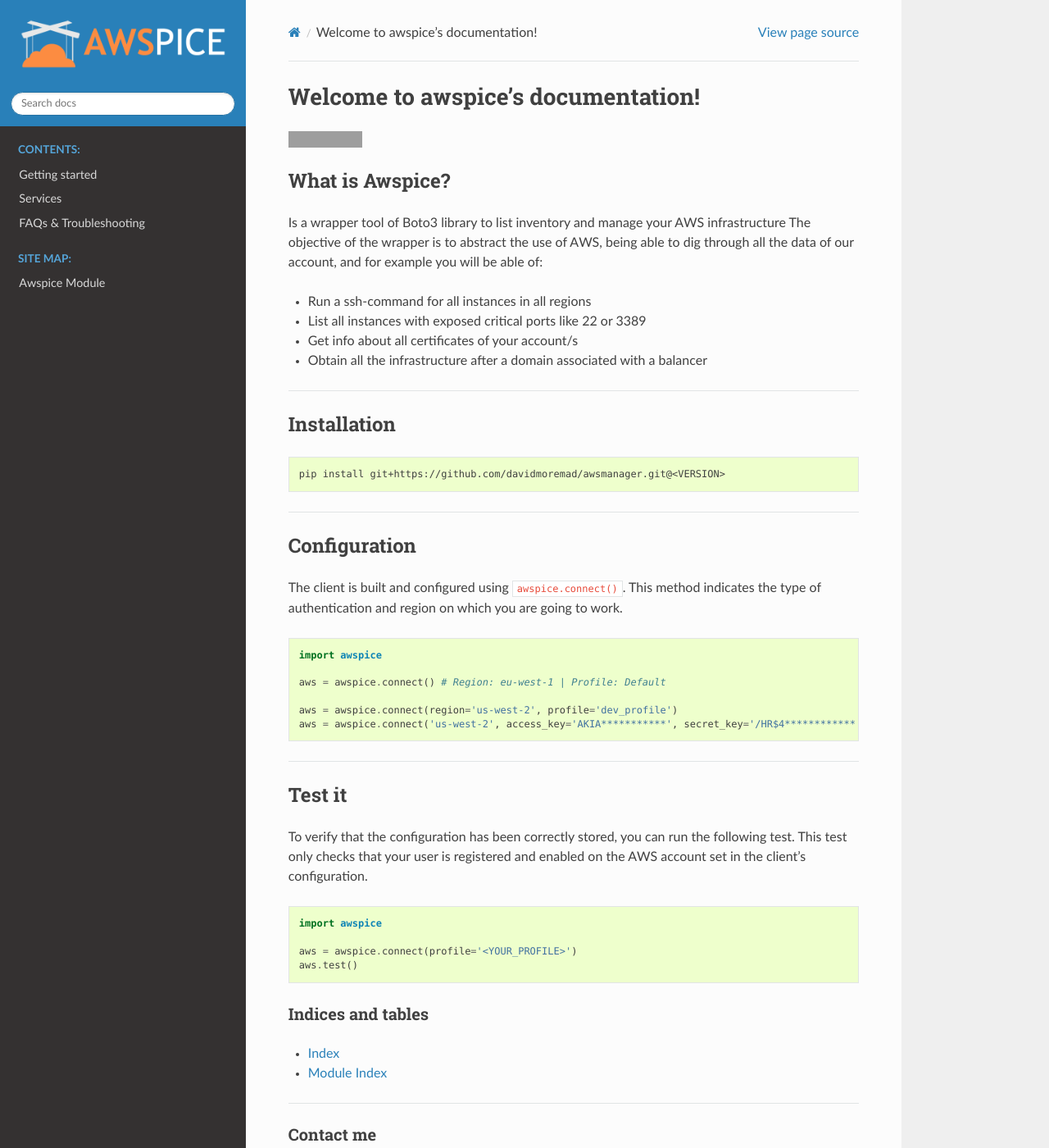
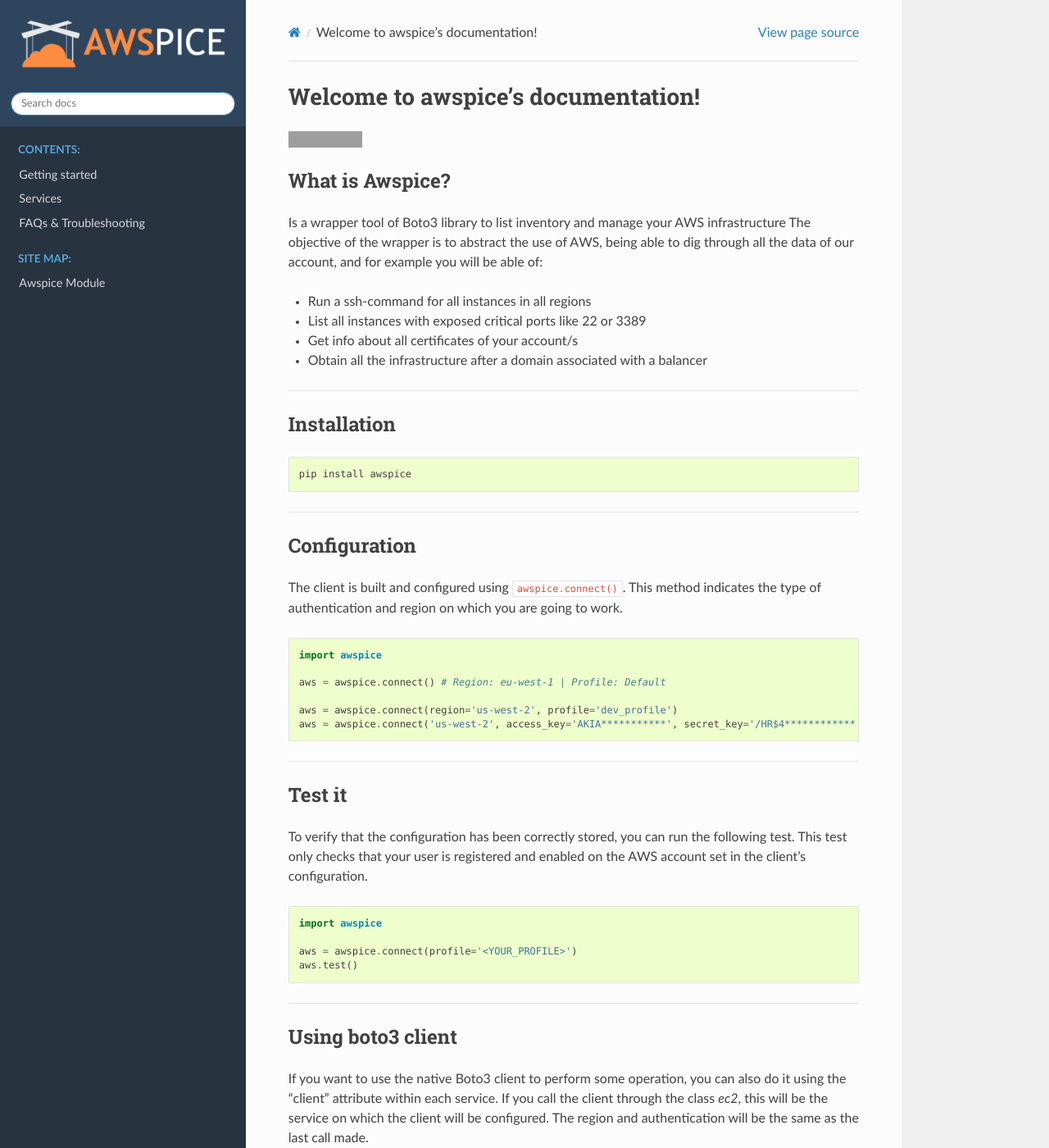
Before and after one commit to davidmoremad/awspice, a Sphinx documentation site: the page built from docs/source/index.rst, in a window 1280 px wide and 1400 px high. Shown: the whole window at 82% size. Built offline with Sphinx 7.4.7 and the Read the Docs theme 2.0.0, drawn with Linux system fonts in a browser that asks for light colours; some of the changed text lies outside the part shown; grey boxes are pictures that could not be loaded.

Commit message:
Documentation: Boto3 client and style

```diff
--- /dev/null
+++ b/docs/source/_static/css/style.css
@@ -0,0 +1,27 @@
+.method {
+  background-color: #f6f6f6;
+}
+
+.wy-side-nav-search {
+  background: #2f455e;
+}
+
+.wy-menu-vertical a:hover {
+    background-color: #3b4f63;
+}
+.wy-menu-vertical a:active {
+    background-color: #447da2;
+}
+.wy-nav-side {
+    background: #283340;
+}
+
+div[id^='module-awspice.'] h2 {
+  background: #256a98;
+  text-transform: capitalize;
+  font-size: 28px;
+  width: 116%;
+  padding: 20px 8%;
+  color: #fff;
+  margin-left: -8%;
+}
--- /dev/null
+++ b/docs/source/_templates/layout.html
@@ -0,0 +1,4 @@
+{% extends "!layout.html" %}
+{% block extrahead %}
+    <link href="{{ pathto("_static/css/style.css", True) }}" rel="stylesheet" type="text/css">
+{% endblock %}
--- a/docs/source/conf.py
+++ b/docs/source/conf.py
@@ -43,6 +43,7 @@
 ]
 
 autosummary_generate = True
+autodoc_member_order = 'bysource'
 # Add any paths that contain templates here, relative to this directory.
 templates_path = ['_templates']
 
@@ -98,18 +99,16 @@
 html_theme = "sphinx_rtd_theme"
 html_theme_path = [sphinx_rtd_theme.get_html_theme_path()]
 html_logo = './_static/img/awspice-logo-doc.png'
-html_theme_options = { 'logo_only' : True }
 
 # Theme options are theme-specific and customize the look and feel of a theme
 # further.  For a list of options available for each theme, see the
 # documentation.
-#
-# html_theme_options = {}
+html_theme_options = { 'logo_only' : True }
 
 # Add any paths that contain custom static files (such as style sheets) here,
 # relative to this directory. They are copied after the builtin static files,
 # so a file named "default.css" will overwrite the builtin "default.css".
-# html_static_path = ['_static']
+html_static_path = ['_static']
 
 # Custom sidebar templates, must be a dictionary that maps document names
 # to template names.
--- a/docs/source/getting_started.rst
+++ b/docs/source/getting_started.rst
@@ -31,7 +31,7 @@
 
 .. code-block:: bash
 
-  pip install git+https://github.com/davidmoremad/awsmanager.git@<VERSION>
+  pip install awspice
 
 
 ------------------------------------------------------------------------------------------
@@ -87,3 +87,24 @@
 
   aws = awspice.connect(profile='<YOUR_PROFILE>')
   aws.test()
+
+
+------------------------------------------------------------------------------------------
+
+.. boto3-section
+
+******************
+Using boto3 client
+******************
+
+If you want to use the native Boto3 client to perform some operation, you can also do it using the "client" attribute within each service.
+If you call the client through the class *ec2*, this will be the service on which the client will be configured.
+The region and authentication will be the same as the last call made.
+
+
+.. code-block:: python
+
+  import awspice
+
+  aws = awspice.connect(region='us-east-1', profile='sample')
+  aws.service.ec2.client.describe_instance_status(InstanceIds=['i-12345'])
```
